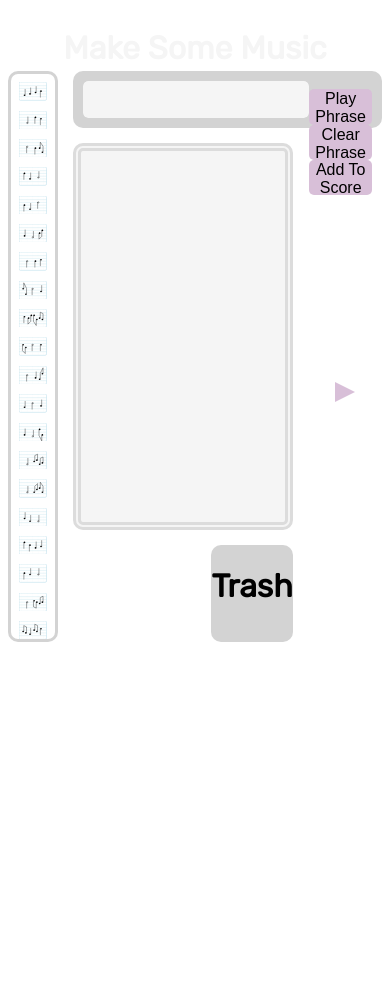
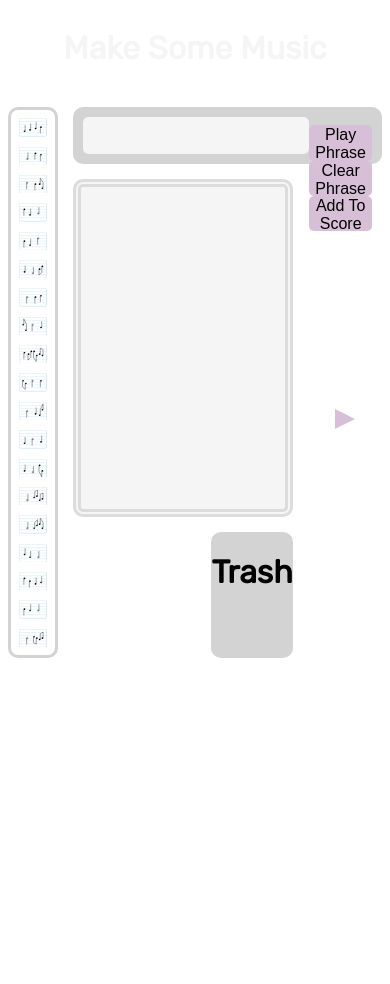
Before and after one commit to lydiadunning/ComposeMusic, a plain HTML site: page music.html in a window 390 px wide. After the commit the page ends 844 px from the top, so only its background shows below. Drawn offline with Linux system fonts and the light colour scheme; a script that the page names is missing.

Commit message:
improve styling dimensions and responsiveness

```diff
--- a/style.css
+++ b/style.css
@@ -43,7 +43,7 @@ body {
 #game {
   display: grid;
   grid-template-columns: 2fr 5fr 2fr 3fr;
-  grid-template-rows: 5% 14.5vw 40% 10%;
+  grid-template-rows: 10vh 14.5vw 40vh 15vh;
   grid-template-areas:
   "title title title title"
   "info music music music"
@@ -86,8 +86,9 @@ body {
   display: flex;
   gap: 10px;
   grid-area: overflow;
-  overflow: scroll;
+  overflow-x: scroll;
   padding: 10px 0;
+  border-radius: 10px;
 }
 
 #trash {
@@ -290,7 +291,7 @@ svg {
   gap: 10px;
   align-content: space-around;
   justify-content: left;
-  overflow: scroll;
+  overflow-y: scroll;
 }
 
 
```
